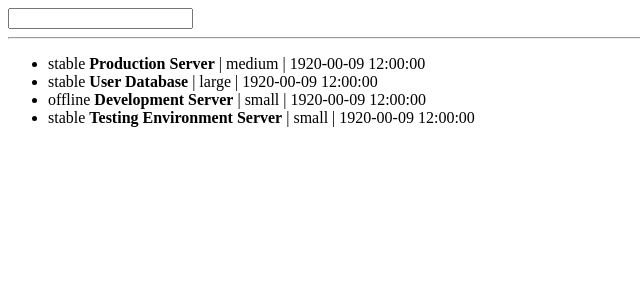
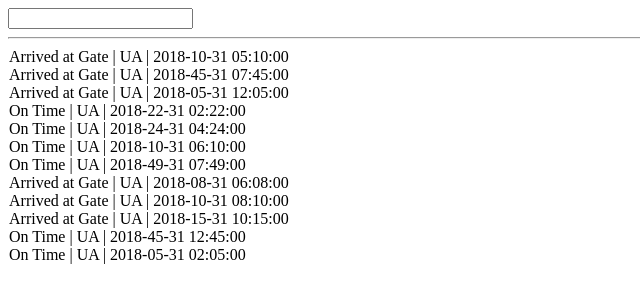
Before and after one commit to nding120/flightSearch, an Angular app: page / in a window 1280 px wide. Shown: the top 300 px of the page, without its empty margins (0-640 px from the left). Built offline with nearby package versions, Linux system fonts and the light colour scheme.

Commit message:
display lists and filter pipe

```diff
--- a/package.json
+++ b/package.json
@@ -22,18 +22,18 @@
     "bootstrap": "3.3.7",
     "core-js": "^2.5.4",
     "rxjs": "~6.3.3",
-    "rxjs-compat": "^6.1.0",
+    "rxjs-compat": "^6.3.3",
     "tslib": "^1.9.0",
     "zone.js": "~0.8.26"
   },
   "devDependencies": {
-    "@angular-devkit/build-angular": "~0.11.0",
+    "@angular-devkit/build-angular": "^0.11.4",
     "@angular/cli": "~7.1.0",
     "@angular/compiler-cli": "~7.1.0",
     "@angular/language-service": "~7.1.0",
-    "@types/node": "~8.9.4",
     "@types/jasmine": "~2.8.8",
     "@types/jasminewd2": "~2.0.3",
+    "@types/node": "~8.9.4",
     "codelyzer": "~4.5.0",
     "jasmine-core": "~2.99.1",
     "jasmine-spec-reporter": "~4.2.1",
--- a/src/app/app.component.html
+++ b/src/app/app.component.html
@@ -1,19 +1,21 @@
 <div class="container">
   <div class="row">
     <div class="col-xs-12 col-sm-10 col-md-8 col-sm-offset-1">
-      <input type="text" [(ngModel)]="filterStatus">
+      <input class="form-control" [formControl]="titleFilter">
+      <!-- <input type="text" [(ngModel)]="filterStatus"> -->
+      <!-- <button (click)="showFlightInfo()"></button> -->
       <hr>
-      <ul class="list-group">
-        <li class="list-group-item"
-            *ngFor="let flight of flights ">
+      <td class="list-group">
+        <tr class="list-group-item"
+            *ngFor="let flight of flightInfo | filter : 'status': keyword ">
             <span class="badge">
               {{flight.status}}
             </span>
-            <strong>{{ flight.name }}</strong> |
-            {{ flight.instanceType }} |
-            {{ flight.started |date:"yyyy-mm-dd hh:mm:ss"|uppercase}}
-        </li>
-      </ul>
+            <strong>{{ flight.number }}</strong> |
+            {{ flight.carrier }} |
+            {{ flight.departure | date:"yyyy-mm-dd hh:mm:ss"| uppercase}}
+          </tr>
+        </td>
     </div>
   </div>
 </div>
--- a/src/app/app.component.ts
+++ b/src/app/app.component.ts
@@ -1,4 +1,9 @@
 import { Component } from '@angular/core';
+import { HttpClient } from '@angular/common/http';
+import { FlightService } from './flight.service';
+import { FlightInfo } from './flightInfo.model';
+import { FormControl } from '@angular/forms';
+import "rxjs/Rx";
 
 @Component({
   selector: 'app-root',
@@ -6,40 +11,37 @@
   styleUrls: ['./app.component.sass']
 })
 export class AppComponent {
+  private keyword: string;
+  private titleFilter: FormControl=new FormControl(); //use in html, bind data with [FormControl]
+  constructor(private http:HttpClient, private flightService:FlightService){
+    this.titleFilter.valueChanges
+    .debounceTime(500) //no trigger input value when user is type, after finished, it trigger. import'rxjs/Rx'
+    .subscribe(value=>{this.keyword=value});// titleFilter.valueChanges这个字段流，订阅它，传给keyword
+  }
+
   title = 'flightSrch';
+  filterStatus='';
 
-  filterStatus='';
-  flights= [
-    {
-      instanceType: 'medium',
-      name: 'Production Server',
-      status: 'stable',
-      started: new Date(15, 1, 2017)
-    },
-    {
-      instanceType: 'large',
-      name: 'User Database',
-      status: 'stable',
-      started: new Date(15, 1, 2017)
-    },
-    {
-      instanceType: 'small',
-      name: 'Development Server',
-      status: 'offline',
-      started: new Date(15, 1, 2017)
-    },
-    {
-      instanceType: 'small',
-      name: 'Testing Environment Server',
-      status: 'stable',
-      started: new Date(15, 1, 2017)
-    }
-  ];
-  getStatusClass(airline:{instanceType:string,name:string,status:string,started:Date}){
-    return{
-      'listen-group-item-success':airline.status==='stable',
-      'listen-group-item-warning':airline.status==='offline',
-      'listen-group-item-danger':airline.status==='critical'
-    };
+
+  flightInfo: FlightInfo;//FlightInfo[] is wrong???
+  error: Error; //??????
+  ngOnInit(){
+    this.flightService.getFlightInfo()
+    .subscribe((data:FlightInfo)=> {this.flightInfo = data;},
+    error=>this.error=error
+    );
+  //  console.log(this.flightInfo);
   }
+
+  // //full response
+  // showFlightInfoResponse(){
+  //   this.flightService.getFlightInfoResponse()//HttpResponse<FlightInfos>
+  //   .subscribe(resp=>{
+  //     //display headers
+  //     const keys=resp.headers.keys();
+  //     this.headers=keys.map(key=>`${key}:${resp.headers.get(key)}`);
+  //     //access the body , type as flightInfo
+  //     this.flightInfo={...resp.body};
+  //   });
+  // }
 }
--- a/src/app/app.module.ts
+++ b/src/app/app.module.ts
@@ -1,6 +1,7 @@
 import { BrowserModule } from '@angular/platform-browser';
 import { NgModule } from '@angular/core';
-import{FormsModule} from '@angular/forms'
+import{FormsModule, ReactiveFormsModule} from '@angular/forms';
+import {HttpClientModule} from '@angular/common/http';
 
 import { AppRoutingModule } from './app-routing.module';
 import { AppComponent } from './app.component';
@@ -14,7 +15,9 @@
   imports: [
     BrowserModule,
     AppRoutingModule,
-    FormsModule
+    FormsModule,
+    HttpClientModule,
+    ReactiveFormsModule //响应式编程
   ],
   providers: [],
   bootstrap: [AppComponent]
--- a/src/app/filter.pipe.ts
+++ b/src/app/filter.pipe.ts
@@ -1,20 +1,33 @@
 import { Pipe, PipeTransform } from '@angular/core';
+import { filter } from 'rxjs/operators';
 
 @Pipe({
   name: 'filter'
 })
 export class FilterPipe implements PipeTransform {
 
-  transform(value: any, filterString: string, propName:string): any {
-    if(value.length===0||filterString===""){
+  // transform(value: any, filterString: string, propName:string): any {
+  //   //console.log(value.length);//12
+  //   if(filterString===""){
+  //     return value;
+  //   }
+  //   const resultArray=[];
+  //   for(let item of value){
+  //     if(item[propName]===filterString){
+  //       resultArray.push(item);
+  //     }
+  //   }
+  //   return resultArray;
+  // }
+
+  transform(value:any, filterString:string, keyword:string): any{
+    if(!filterString||!keyword){
       return value;
     }
-    const resultArray=[];
-    for(let item of value){
-      if(item[propName]===filterString){
-        resultArray.push(item);
-      }
-    }
-    return resultArray;
+
+    return value.filter(item=>{
+      let filterStringValue=item[filterString];// filterString会被定义为根据x属性过滤信息，把过滤后的值传给value
+      return filterStringValue.indexOf(keyword) >=0; //if yes, return true.
+    })
   }
 }
--- /dev/null
+++ b/src/app/flight.service.ts
@@ -0,0 +1,37 @@
+import { Injectable } from '@angular/core';
+import {HttpClient, HttpResponse, HttpErrorResponse} from '@angular/common/http';
+import { FlightInfo } from './flightInfo.model';
+import {Observable, throwError} from 'rxjs';
+import {catchError} from 'rxjs/operators';
+
+@Injectable({
+  providedIn: 'root'
+})
+export class FlightService {
+
+  constructor(private http: HttpClient) { }
+  flightInfoUrl='../assets/flight-info.json';
+  getFlightInfo(){ //return an observable of FlightInfo
+    return this.http.get<FlightInfo>(this.flightInfoUrl)
+    .pipe(
+      catchError(this.handleError)
+    ); //pipe this Observable through to the error handler
+  }
+  private handleError(error:HttpErrorResponse){
+    if(error.error instanceof ErrorEvent){
+      console.error('an error occurred:', error.error.message)
+    }//this above is 2nd type error: client-side or network errors
+    else{
+      console.error(
+        `Backend returned code ${error.status}`+
+        `body was: ${error.error}`);
+    }// server reject req, return HTTP resp with 404 or 500
+    return throwError(
+      'Sth bad happened; Tray again!'
+    )
+  }
+  // //return a full resp
+  // getFlightInfoResponse():Observable<HttpResponse<FlightInfo>>{
+  //   return this.http.get<FlightInfo>(this.flightInfoUrl,{observer:'response'});
+  // }// .get returns an observable
+}
--- /dev/null
+++ b/src/assets/flight-info.json
@@ -0,0 +1,148 @@
+[
+    {
+      "flightNumber": "2005",
+      "carrier": "UA",
+      "origin": "IAH",
+      "departure": "2018-01-31T05:10:00",
+      "destination": "ORD",
+      "arrival": "2018-01-31T07:57:00",
+      "aircraft": "Airbus A320",
+      "distance": 925,
+      "travelTime": "02:47",
+      "status": "Arrived at Gate"
+
+    },
+    {
+      "flightNumber": "0638",
+      "carrier": "UA",
+      "origin": "IAH",
+      "departure": "2018-01-31T07:45:00",
+      "destination": "ORD",
+      "arrival": "2018-01-31T10:18:00",
+      "aircraft": "Boeing 737-900",
+      "distance": 925,
+      "travelTime": "02:33",
+      "status": "Arrived at Gate"
+    },
+    {
+      "flightNumber": "1160",
+      "carrier": "UA",
+      "origin": "IAH",
+      "departure": "2018-01-31T12:05:00",
+      "destination": "ORD",
+      "arrival": "2018-01-31T14:38:00",
+      "aircraft": "Boeing 737-800",
+      "distance": 925,
+      "travelTime": "02:41",
+      "status": "Arrived at Gate"
+    },
+    {
+      "flightNumber": "1256",
+      "carrier": "UA",
+      "origin": "IAH",
+      "departure": "2018-01-31T14:22:00",
+      "destination": "ORD",
+      "arrival": "2018-01-31T17:01:00",
+      "aircraft": "Boeing 737-800",
+      "distance": 925,
+      "travelTime": "02:41",
+      "status": "On Time"
+    },
+    {
+      "flightNumber": "2153",
+      "carrier": "UA",
+      "origin": "IAH",
+      "departure": "2018-01-31T16:24:00",
+      "destination": "ORD",
+      "arrival": "2018-01-31T19:27:00",
+      "aircraft": "Boeing 737-800",
+      "distance": 925,
+      "travelTime": "02:47",
+      "status": "On Time"
+    },
+    {
+      "flightNumber": "2155",
+      "carrier": "UA",
+      "origin": "IAH",
+      "departure": "2018-01-31T18:10:00",
+      "destination": "ORD",
+      "arrival": "2018-01-31T20:49:00",
+      "aircraft": "Boeing 737-900",
+      "distance": 925,
+      "travelTime": "02:39",
+      "status": "On Time"
+    },
+    {
+      "flightNumber": "2131",
+      "carrier": "UA",
+      "origin": "IAH",
+      "departure": "2018-01-31T19:49:00",
+      "destination": "ORD",
+      "arrival": "2018-01-31T22:00:00",
+      "aircraft": "Boeing 737-900",
+      "distance": 925,
+      "travelTime": "02:31",
+      "status": "On Time"
+    },
+    {
+      "flightNumber": "2043",
+      "carrier": "UA",
+      "origin": "ORD",
+      "departure": "2018-01-31T06:08:00",
+      "destination": "IAH",
+      "arrival": "2018-01-31T08:42:00",
+      "aircraft": "Boeing 737-800",
+      "distance": 925,
+      "travelTime": "02:34",
+      "status": "Arrived at Gate"
+    },
+    {
+      "flightNumber": "0748",
+      "carrier": "UA",
+      "origin": "ORD",
+      "departure": "2018-01-31T08:10:00",
+      "destination": "IAH",
+      "arrival": "2018-01-31T10:44:00",
+      "aircraft": "Boeing 737-900",
+      "distance": 925,
+      "travelTime": "02:34",
+      "status": "Arrived at Gate"
+    },
+    {
+      "flightNumber": "2166",
+      "carrier": "UA",
+      "origin": "ORD",
+      "departure": "2018-01-31T10:15:00",
+      "destination": "IAH",
+      "arrival": "2018-01-31T12:53:00",
+      "aircraft": "Airbus A320",
+      "distance": 925,
+      "travelTime": "02:34",
+      "status": "Arrived at Gate"
+    },
+    {
+      "flightNumber": "2171",
+      "carrier": "UA",
+      "origin": "ORD",
+      "departure": "2018-01-31T12:45:00",
+      "destination": "IAH",
+      "arrival": "2018-01-31T15:34:00",
+      "aircraft": "Airbus A320",
+      "distance": 925,
+      "travelTime": "02:39",
+      "status": "On Time"
+    },
+    {
+      "flightNumber": "1128",
+      "carrier": "UA",
+      "origin": "ORD",
+      "departure": "2018-01-31T14:05:00",
+      "destination": "IAH",
+      "arrival": "2018-01-31T16:52:00",
+      "aircraft": "Boeing 737-800",
+      "distance": 925,
+      "travelTime": "02:41",
+      "status": "On Time"
+    }
+
+]
```
Also changed, not shown: src/app/flightInfo.model.ts (added, +14 -0 lines), 2 other files (tests, documents, lock files or other folders).
